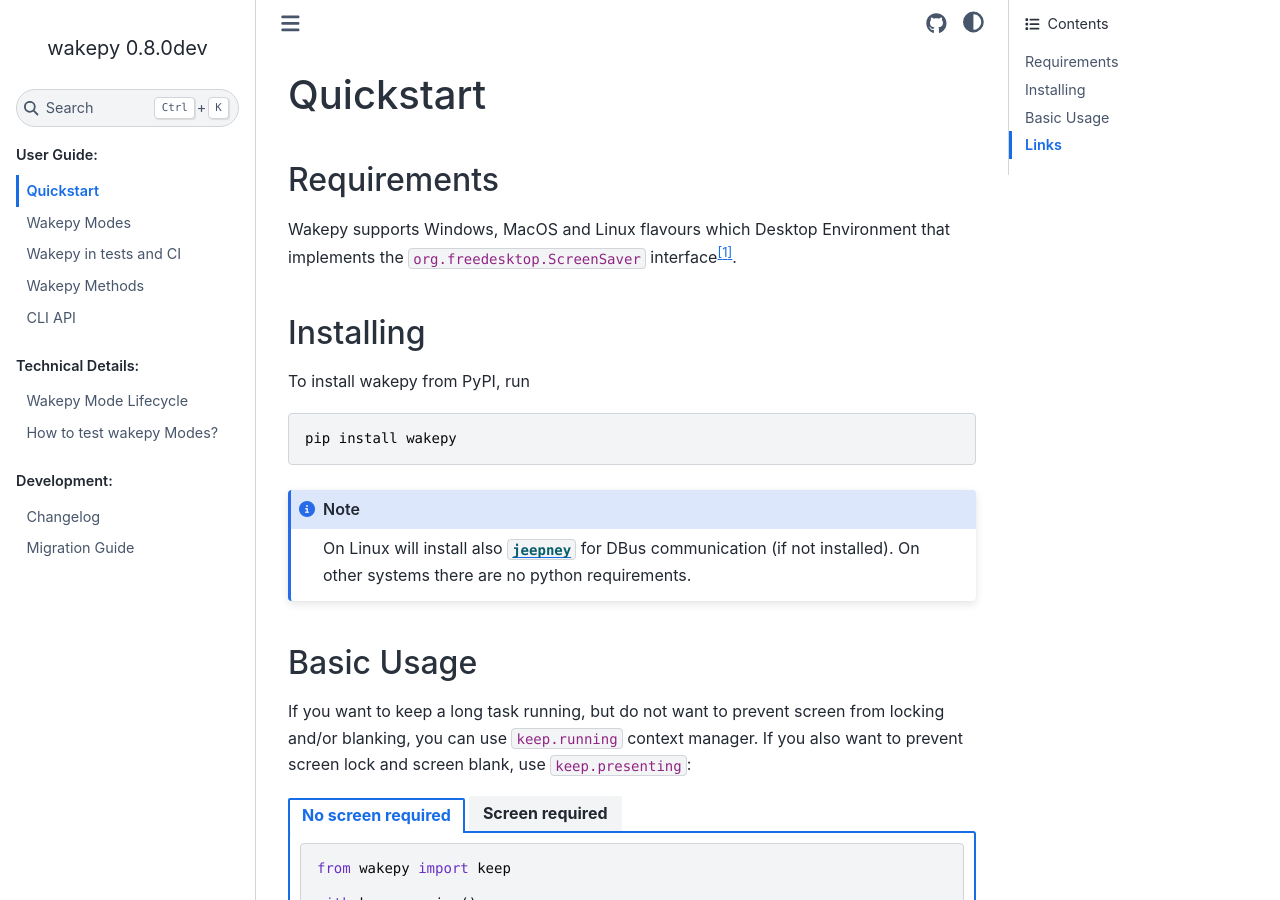
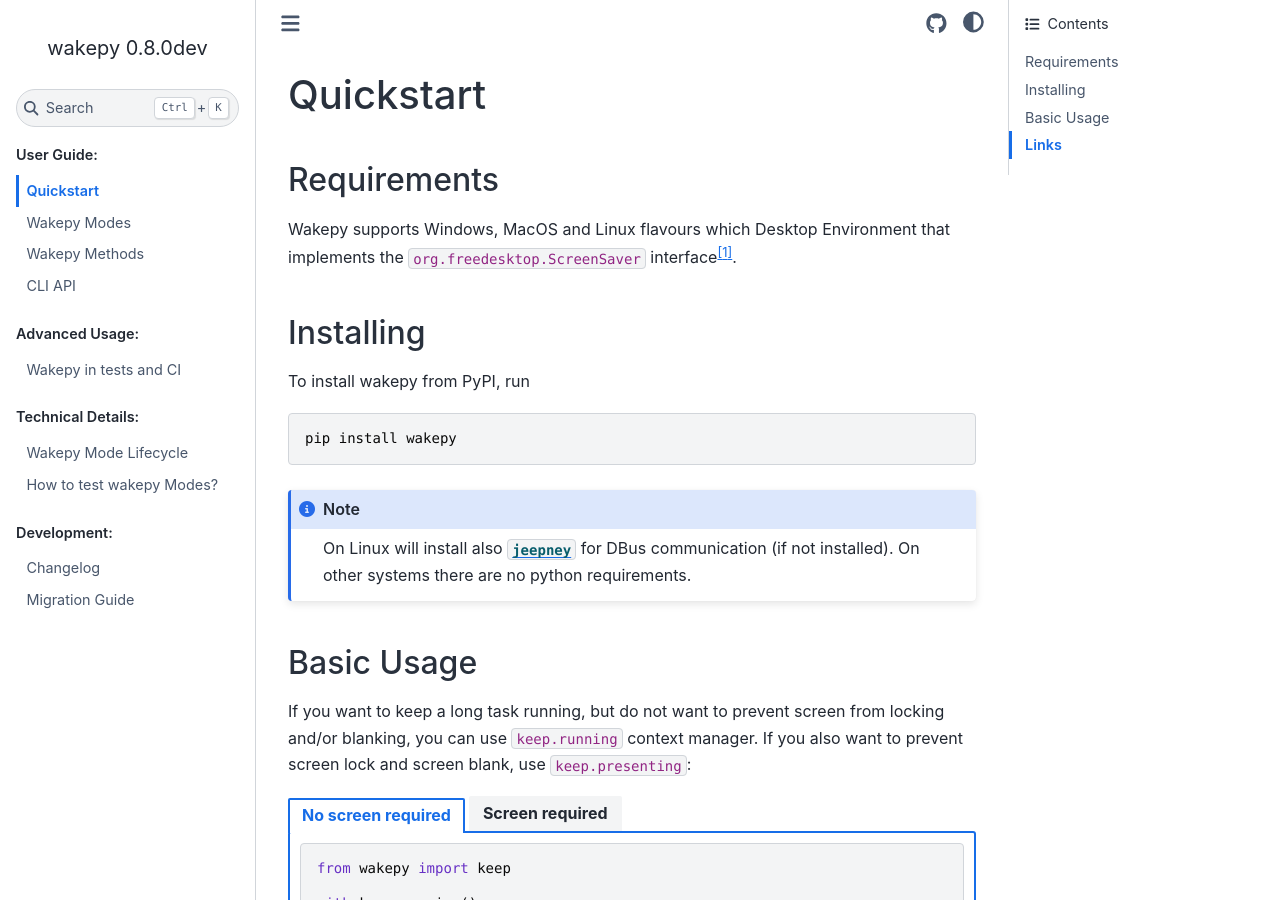
Before and after one commit to fohrloop/wakepy, a Sphinx documentation site: the page built from docs/source/index.md, in a window 1280 px wide and 900 px high. Built offline with Sphinx 7.4.7 and the Sphinx Book theme 1.1.4, drawn with Linux system fonts in a browser that asks for light colours; pages that are not in the unit, such as notebooks, are missing from menus.

Commit message:
move Wakepy in tests and CI under Advanced Usage

````diff
--- a/docs/source/index.md
+++ b/docs/source/index.md
@@ -79,10 +79,21 @@
 
 quickstart
 modes
-tests-and-ci
 methods-reference
+
 cli-api
 ```
+
+```{toctree}
+:hidden:
+:caption: 'Advanced Usage:'
+:maxdepth: 2
+:numbered: -1
+:titlesonly:
+
+tests-and-ci
+```
+
 
 ```{toctree}
 :hidden:
````
